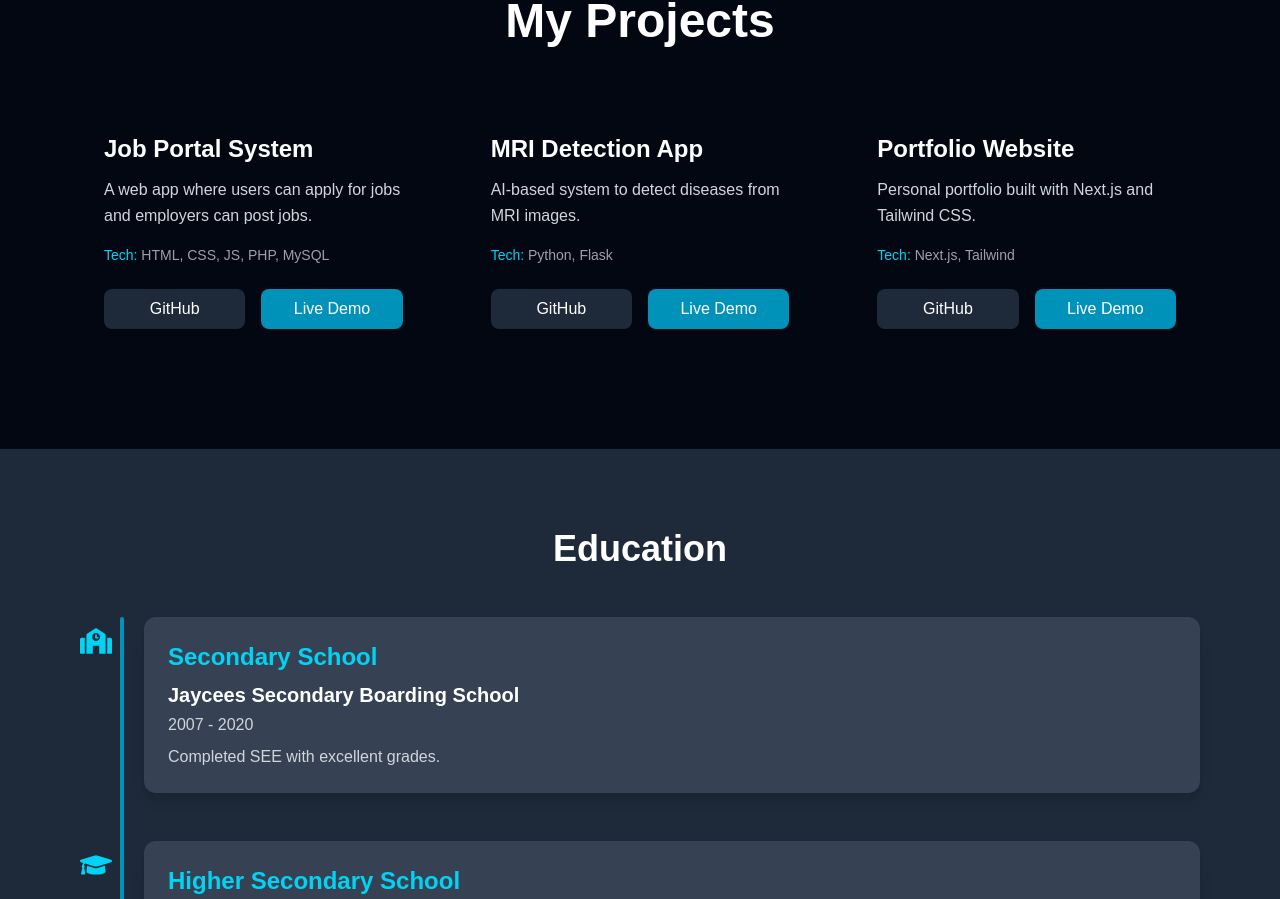
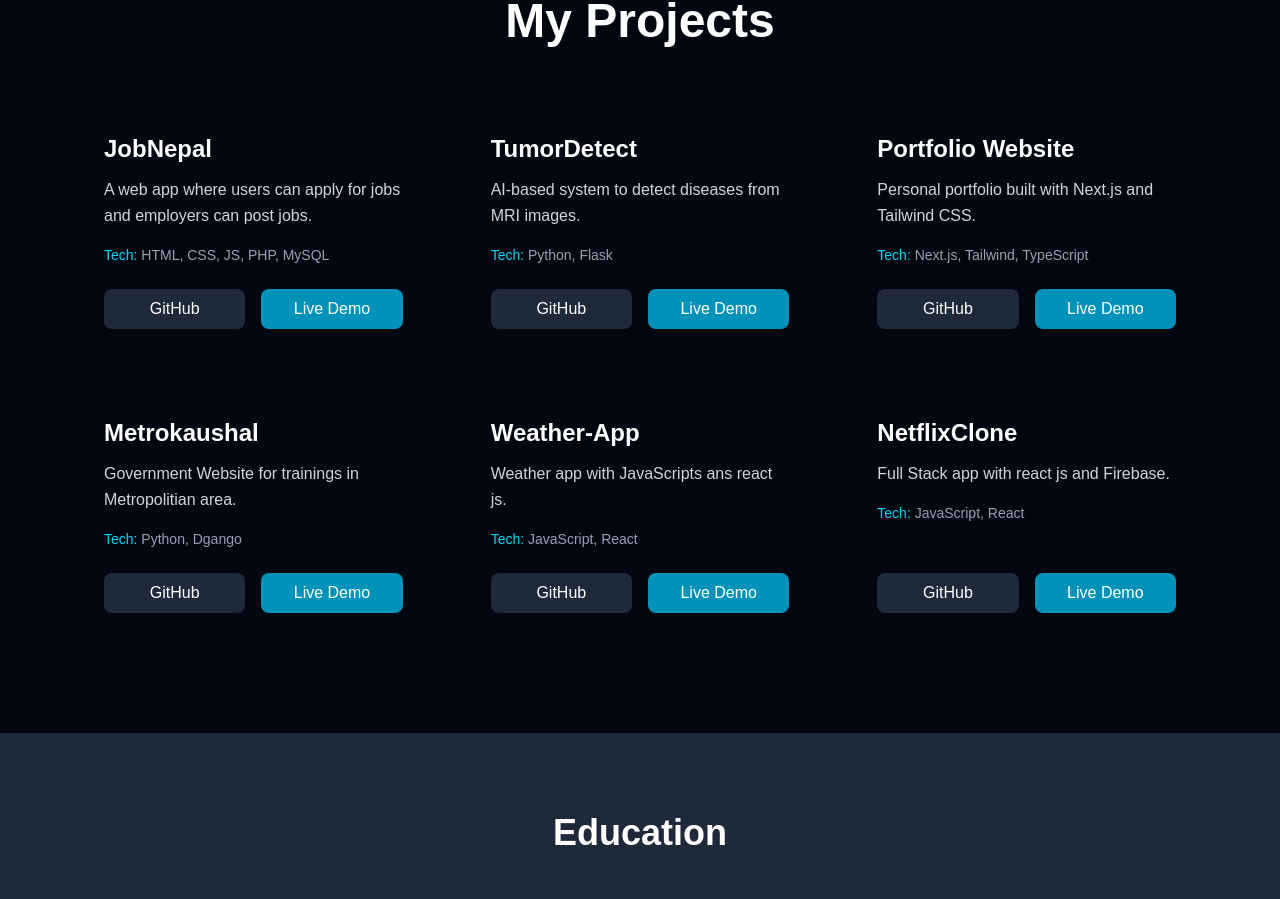
Before and after one commit to Khushbumandal2060/Portfolio, a Next.js app in the folder portfolio-ts/: page / in a window 1280 px wide. Shown: the part 2429-3328 px from the top of the page. Built offline with nearby package versions, Linux system fonts and the light colour scheme.

Commit message:
added links

```diff
--- a/portfolio-ts/src/components/Projects.tsx
+++ b/portfolio-ts/src/components/Projects.tsx
@@ -4,24 +4,45 @@ import Link from "next/link";
 export default function Projects() {
   const projects = [
     {
-      title: "Job Portal System",
+      title: "JobNepal",
       desc: "A web app where users can apply for jobs and employers can post jobs.",
       tech: "HTML, CSS, JS, PHP, MySQL",
-      github: "#",
+      github: "https://github.com/Khushbumandal2060/Jobnepal",
       live: "#",
     },
     {
-      title: "MRI Detection App",
+      title: "TumorDetect",
       desc: "AI-based system to detect diseases from MRI images.",
       tech: "Python, Flask",
-      github: "#",
+      github: "https://github.com/Khushbumandal2060/TumorDetect",
       live: "#",
     },
     {
       title: "Portfolio Website",
       desc: "Personal portfolio built with Next.js and Tailwind CSS.",
-      tech: "Next.js, Tailwind",
-      github: "#",
+      tech: "Next.js, Tailwind, TypeScript",
+      github: "https://github.com/Khushbumandal2060/Portfolio",
+      live: "#",
+    },
+    {
+      title: "Metrokaushal",
+      desc: "Government Website for trainings in Metropolitian area.",
+      tech: "Python, Dgango",
+      github: "https://github.com/Khushbumandal2060/MetroKaushal",
+      live: "#",
+    },
+    {
+      title: "Weather-App",
+      desc: "Weather app with JavaScripts ans react js.",
+      tech: "JavaScript, React",
+      github: "https://github.com/Khushbumandal2060/Weather-App",
+      live: "#",
+    },
+    {
+      title: "NetflixClone",
+      desc: "Full Stack app with react js and Firebase.",
+      tech: "JavaScript, React",
+      github: "https://github.com/Khushbumandal2060/Netflix_Clone",
       live: "#",
     },
   ];
@@ -76,6 +97,7 @@ export default function Projects() {
                 Live Demo
               </Link>
             </div>
+
           </div>
         ))}
       </div>
```
